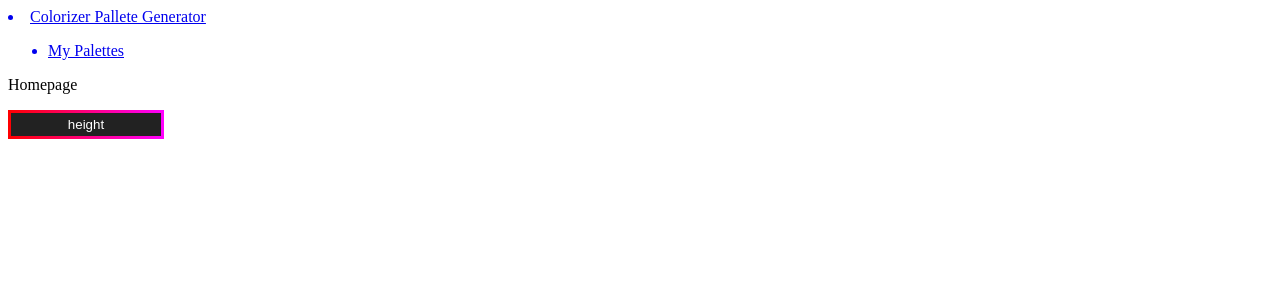
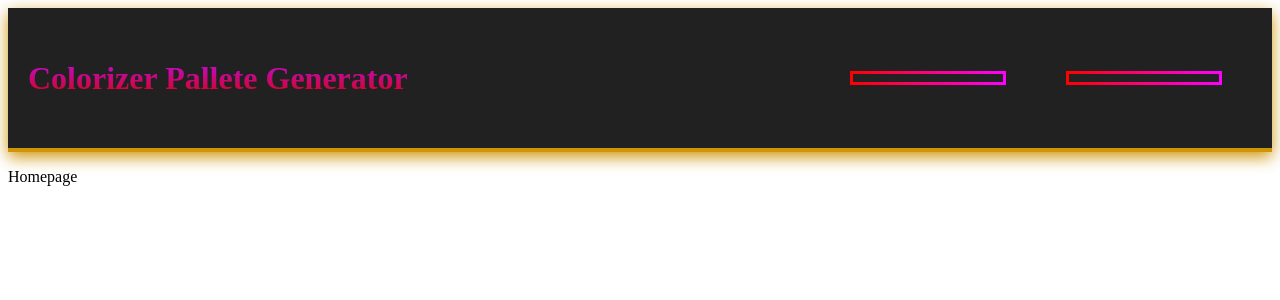
Before and after one commit to simo994q/pallette-generator-ts, a React (Vite) app: page / in a window 1280 px wide. Shown: the top 300 px of the page. Built offline with nearby package versions, Linux system fonts and the light colour scheme; the HTML template or start-up script is replaced by a standard one.

Commit message:
Navigation done

```diff
--- a/src/Components/Button/Buttons.module.scss
+++ b/src/Components/Button/Buttons.module.scss
@@ -14,4 +14,5 @@
     width: 150px;
     padding: 3px;
     background: linear-gradient(to right, red, rgb(255, 0, 255));
+    margin: 30px;
 }
--- a/src/Components/Button/Buttons.tsx
+++ b/src/Components/Button/Buttons.tsx
@@ -5,7 +5,7 @@ export function Button({ children }: { children: React.ReactNode }) {
     return (
         <>
             <div className={buttonsStyle.moduleBorderWrap }>
-                <button className={buttonsStyle.button}>{children}height</button>
+                <button className={buttonsStyle.button}>{children}</button>
             </div>
         </>
     )
--- a/src/Pages/Homepage.tsx
+++ b/src/Pages/Homepage.tsx
@@ -5,7 +5,6 @@ export function Homepage({ title }: { title: string }) {
     return (
         <>
             <p>Homepage</p>
-            <Button/>
         </>
 
     )
--- a/src/Pages/Nav/Nav.module.scss
+++ b/src/Pages/Nav/Nav.module.scss
@@ -0,0 +1,46 @@
+.navigation {
+    display: flex;
+    border-bottom: #CF9407 solid 4px;
+    padding-bottom: 15px;
+    background-color: #212121;
+    height: 100px;
+    align-items: center;
+    padding: 20px;
+    filter: drop-shadow(0px 5px 8px #CF9407);
+
+    nav{
+        display: flex;
+        flex-direction: row;
+        justify-content: space-between;
+        width: 100%;
+    }
+
+    h3 {
+        display: flex;
+        background: -webkit-linear-gradient(rgb(188, 12, 241), rgb(212, 4, 4));
+        -webkit-background-clip: text;
+        -webkit-text-fill-color: transparent;
+        font-size: 2rem;
+        align-items: center;
+
+    }
+
+    ul {
+
+        display: flex;
+        list-style-type: none;
+    }
+
+    li {
+        display: flex;
+        flex-direction: row;
+
+    }
+
+    a {
+        display: flex;
+        text-decoration: none;
+    }
+
+
+}
--- a/src/Pages/Nav/Nav.tsx
+++ b/src/Pages/Nav/Nav.tsx
@@ -1,15 +1,16 @@
 import { Link } from 'react-router-dom';
 import navStyle from './Nav.module.scss'
-
+import { Button } from '../../Components/Button/Buttons';
 
 export function Navigation() {
 
     return (
         <section className={navStyle.navigation}>
             <nav>
-                    <Link to='/'><li>Colorizer Pallete Generator</li></Link>
+                    <Link to='/'><h3>Colorizer Pallete Generator</h3></Link>
                 <ul>
-                    <Link to='/mypallettes'><li>My Palettes</li></Link>
+                    <Button/>
+                    <Link to='/mypallettes'><li><Button/></li></Link>
                 </ul>
             </nav>
         </section>
```
